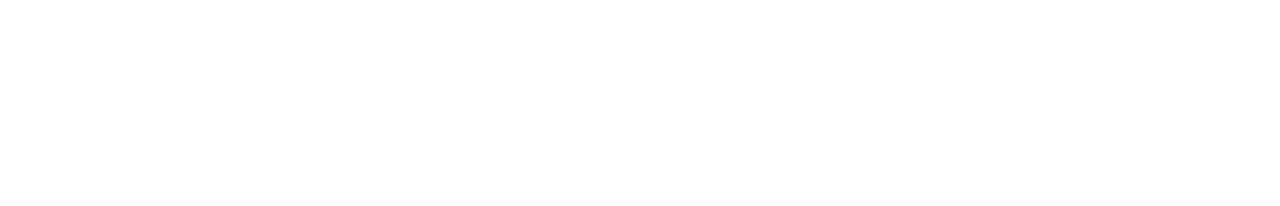
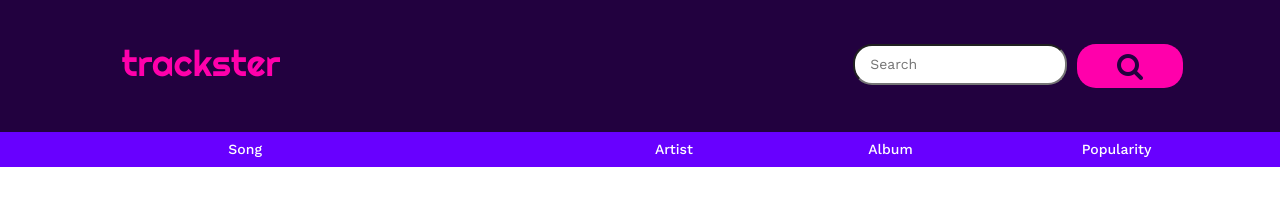
Before and after one commit to tfan1210/Trackster, a plain HTML site: page index.html in a window 1280 px wide. Drawn offline with nearby package versions, Linux system fonts and the light colour scheme.

Commit message:
Finalized on header

```diff
--- a/index.html
+++ b/index.html
@@ -16,5 +16,20 @@
   <script type="text/javascript" src="./resources/js/tests.js"></script>
 </head>
 <body>
+  <div class="container-fluid">
+    <div class="row header">
+      <h1 class="col-xs-7 col-xs-offset-1">trackster</h1>
+      <input class="col-xs-2" id="search-input" placeholder="Search">
+      <i class="fa fa-search fa-2x col-xs-1" id="search-button"></i>
+    </div>
+    <div class="row attributes">
+      <div class="col-xs-4 col-xs-offset-2 attribute">Song</div>
+      <div class="col-xs-2 attribute">Artist</div>
+      <div class="col-xs-2 attribute">Album</div>
+      <div class="col-xs-2 attribute">Popularity</div>
+    </div>
+  </div>
+  <div class="container-fluid" id="track-list">
+  </div>
 </body>
 </html>
--- a/resources/css/style.css
+++ b/resources/css/style.css
@@ -1,3 +1,60 @@
 /*
   Custom styles for Trackster App
 */
+
+html {
+  font-size: 16px;
+}
+
+body {
+  min-width: 570px;
+  font-family: "Work Sans", sans-serif;
+  line-height: 2.5;
+  color: #4a4a4a;
+}
+
+input:focus {
+  outline: none;
+}
+
+a,
+a:hover,
+a:focus {
+  text-decoration: none;
+}
+
+.header {
+  padding: 2.75rem 0;
+  background-color: #22013f;
+}
+
+.header h1 {
+  margin-top: 0;
+  margin-bottom: 0;
+  font-family: "Righteous", cursive;
+  color: #ff00ab;
+}
+
+.header input {
+  border-radius: 19px;
+  margin-right: .625rem;
+}
+
+.header .fa-search {
+  padding: .5rem;
+  border-radius: 19px;
+  text-align: center;
+  background-color: #ff00ab;
+  color: #22013f;
+}
+
+.header .fa-search:hover {
+  background-color: #ff66cc;
+  cursor: pointer;
+}
+
+.attributes {
+  background-color: rgb(104, 0, 255);
+  color: white;
+  font-weight: 500;
+}
```
